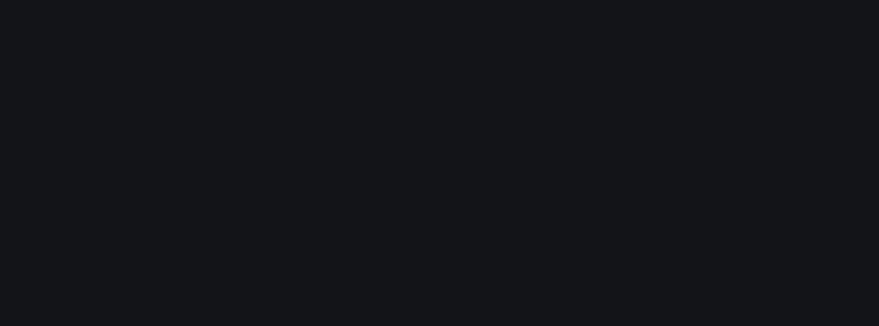
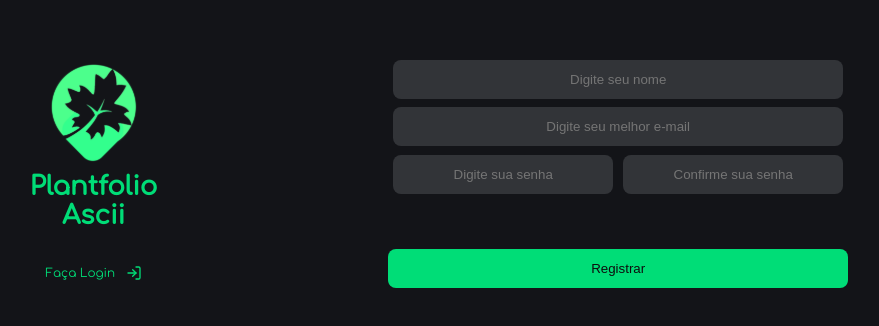
Before and after one commit to kauelso/ASCIIGrupo4, a React (Create React App) app in the folder web/: page /register in a window 1280 px wide. Shown: the part 226-552 px from the top of the page, without its empty margins (201-1080 px from the left). Built offline with nearby package versions, Linux system fonts and the light colour scheme.

Commit message:
Front página register

```diff
--- a/web/src/pages/Register/index.js
+++ b/web/src/pages/Register/index.js
@@ -1,9 +1,81 @@
 import React from 'react';
+import { useHistory, Link } from 'react-router-dom';
+import { FiLogIn } from 'react-icons/fi'
 import './styles.css';
 
+import logo from '../../assets/logo.svg';
+import api from '../../services/api';
+
 const Register = () => {
+  const history = useHistory();
+
+  function handleRemoveClassRed(e) {
+    document.getElementById('register-name').classList.remove('red');
+    document.getElementById('register-email').classList.remove('red');
+    document.getElementById('register-password').classList.remove('red');
+    document.getElementById('register-password2').classList.remove('red');
+  }
+
+  async function handleSubmit(event) {
+    event.preventDefault();
+    const name = document.getElementById('register-name').value;
+    const email = document.getElementById('register-email').value;
+    const password = document.getElementById('register-password').value;
+    const password2 = document.getElementById('register-password2').value;
+
+    if (name === "" || email === "" || password === "" || password2 === "") {
+      return;
+    }
+
+    api.post('/api/auth/register', {
+      name, email, password, password2
+    })
+      .then(function (response) {
+        //console.log(response.status)
+        localStorage.setItem('sessionToken', response.data.token);
+        localStorage.setItem('sessionUserId', response.data.user._id);
+        history.push('/');
+      })
+      .catch(function (err) {
+        console.log(err);
+        document.getElementById('register-name').setAttribute('class', 'red');
+        document.getElementById('register-email').setAttribute('class', 'red');
+        document.getElementById('register-password').setAttribute('class', 'red');
+        document.getElementById('register-password2').setAttribute('class', 'red');
+      })
+  }
+
   return (
     <div className="register-container">
+    <div className="register-side">
+        <img src={logo} alt="Plantfolio Ascii" />
+        <h1>Plantfolio<br></br>Ascii</h1>
+        <Link className="back-link" to="/login">
+          Faça Login
+            <FiLogIn size={16} color="#0d7" />
+        </Link>
+      </div>
+      <div className="register-rigth">
+        <form action="" onSubmit={handleSubmit}>
+          <input type="text" placeholder="Digite seu nome" id="register-name" onChange={
+            handleRemoveClassRed
+          } />
+          <input type="email" placeholder="Digite seu melhor e-mail" id="register-email" onChange={
+            handleRemoveClassRed
+          } />
+          <div className="passwords">
+            <input type="password" placeholder="Digite sua senha" id="register-password" onChange={
+              handleRemoveClassRed
+            } />
+            <input type="password" placeholder="Confirme sua senha" id="register-password2" onChange={
+              handleRemoveClassRed
+            } />
+          </div>
+
+          <input type="submit" value="Registrar" className="input-btn" onClick={handleSubmit} />
+
+        </form>
+      </div>
 
     </div>
   );
--- a/web/src/pages/Register/styles.css
+++ b/web/src/pages/Register/styles.css
@@ -0,0 +1,37 @@
+.register-container {
+  display: flex;
+  justify-content: space-evenly;
+  align-items: center;
+  min-height: 100vh;
+}
+
+.register-container form {
+  display: flex;
+  max-width: 460px;
+  }
+
+
+.register-container .passwords {
+  display: flex;
+  justify-content: space-evenly;
+
+}
+.register-container .passwords input {
+  margin: 5px;
+
+}
+
+.register-side {
+  text-align: center;
+}
+
+.register-side h1 {
+  color: #0d7;
+  font-size: 26px;
+  margin-top: 5px;
+  margin-bottom: 30px;
+}
+
+.register-side img {
+  height: 100px;
+}
```
Also changed, not shown: 1 other file (tests, documents, lock files or other folders).
